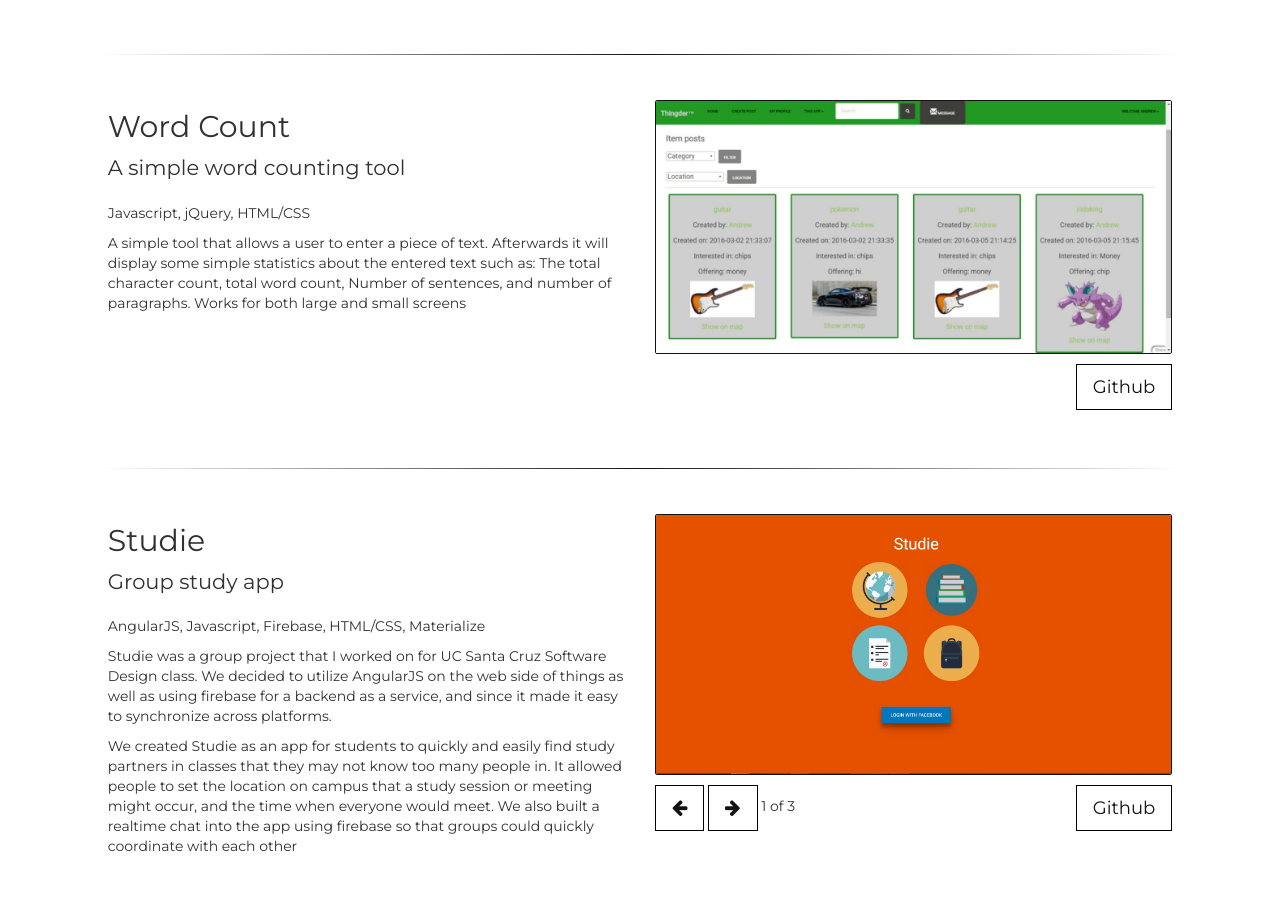
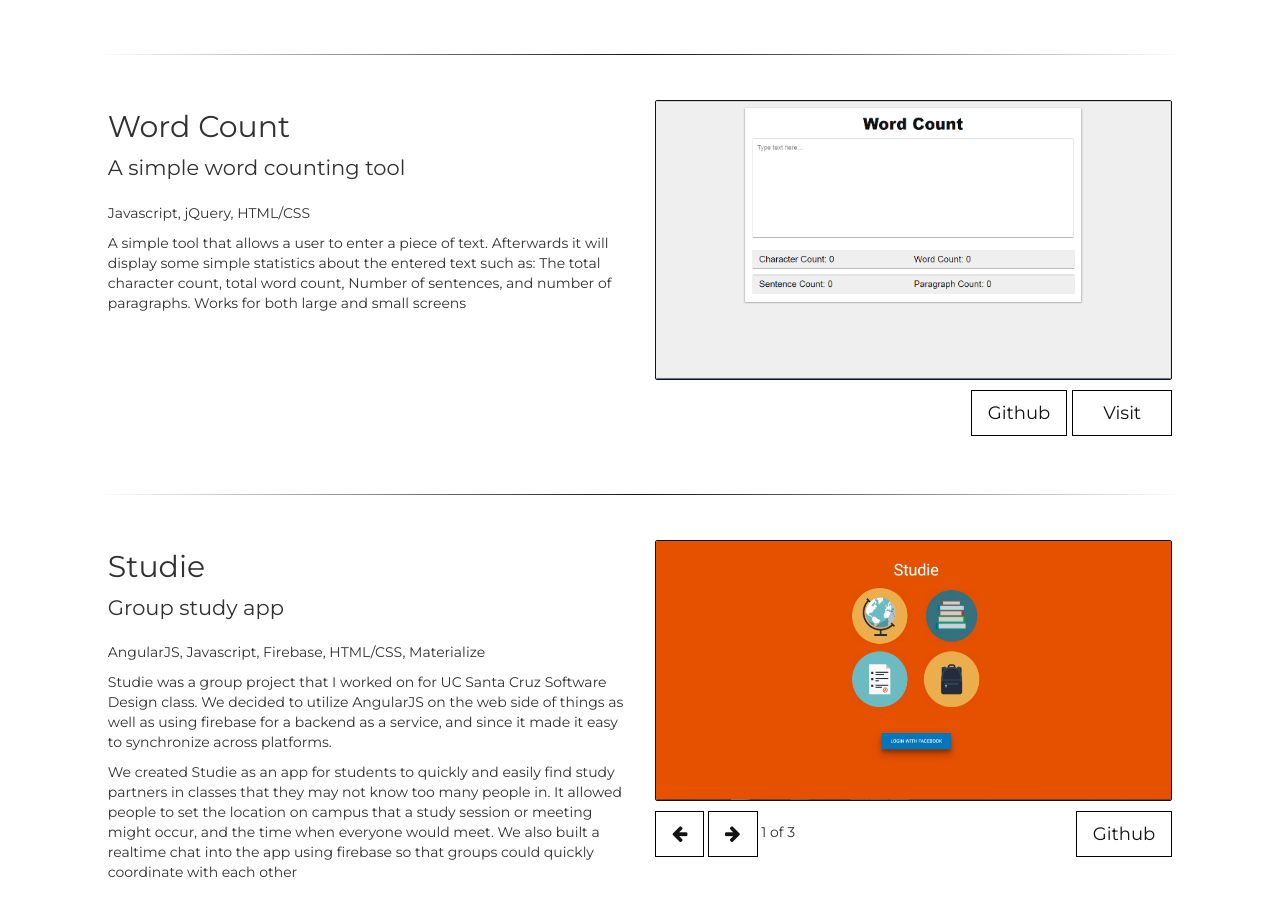
Before and after one commit to jcampuza/portfolio, a website: page index.html in a window 1280 px wide. Shown: the part 2117-3014 px from the top of the page. Drawn offline with Linux system fonts and the light colour scheme.

Commit message:
Updated index for word count tool links

```diff
--- a/index.html
+++ b/index.html
@@ -113,10 +113,11 @@
             </div>
             <div class="col-md-6 col-xs-12">
               <div class="image-wrapper">
-        <img class="img-responsive" value="active" src="img/thingder-home.jpg">
+        <img class="img-responsive" value="active" src="img/word-count.png">
               </div>
               <div class="image-options">
-                <a class="btn btn-lg" style="float:right;" target="_blank" href="https://github.com/jcampuza/thingder">Github</a>
+                <a class="btn btn-lg" style="float:right; margin: 0 0 0 5px; width: 100px" target="_blank" href="word_count/index.html">Visit</a>
+                <a class="btn btn-lg" style="float:right;" target="_blank" href="https://github.com/jcampuza/word-count">Github</a>
               </div>
             </div>
           </div>
```
Also changed, not shown: img/word-count.png (added).
